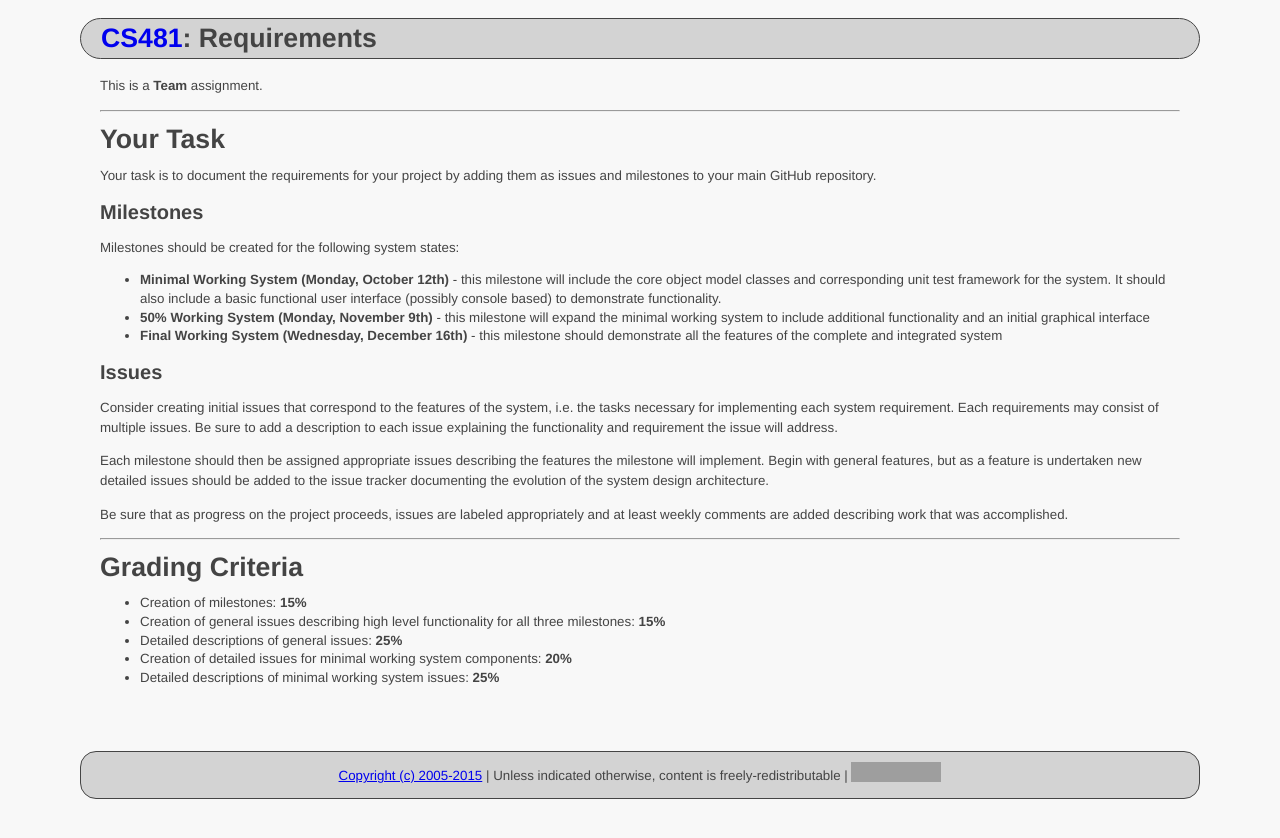
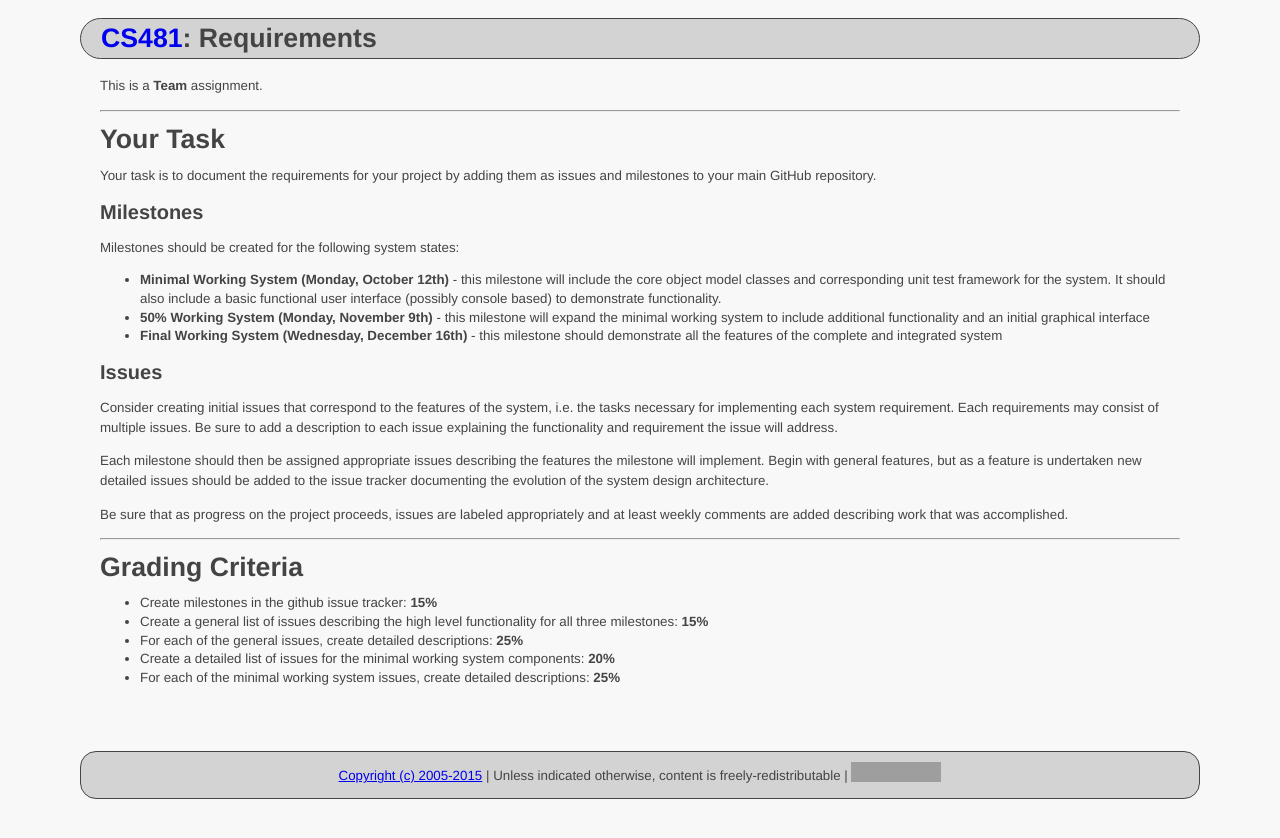
Before and after one commit to ycpcs/cs481-fall2015, a Jekyll site: the page built from assign/assign03.md, in a window 1280 px wide. Shown: the top 838 px of the page. Built offline with Jekyll 4.4.1, drawn with Linux system fonts in a browser that asks for light colours; Markdown is read by kramdown in place of the engine named in the settings; grey boxes are pictures that could not be loaded.

Commit message:
updated assignment #3

```diff
--- a/assign/assign03.md
+++ b/assign/assign03.md
@@ -30,8 +30,8 @@ Be sure that as progress on the project proceeds, issues are labeled appropriate
 ----------
 # Grading Criteria
 
--   Creation of milestones: **15%**
--   Creation of general issues describing high level functionality for all three milestones: **15%**
--   Detailed descriptions of general issues: **25%**
--   Creation of detailed issues for minimal working system components: **20%**
--   Detailed descriptions of minimal working system issues: **25%**
+-   Create milestones in the github issue tracker: **15%**
+-   Create a general list of issues describing the high level functionality for all three milestones: **15%**
+-   For each of the general issues, create detailed descriptions: **25%**
+-   Create a detailed list of issues for the minimal working system components: **20%**
+-   For each of the minimal working system issues, create detailed descriptions: **25%**
```
